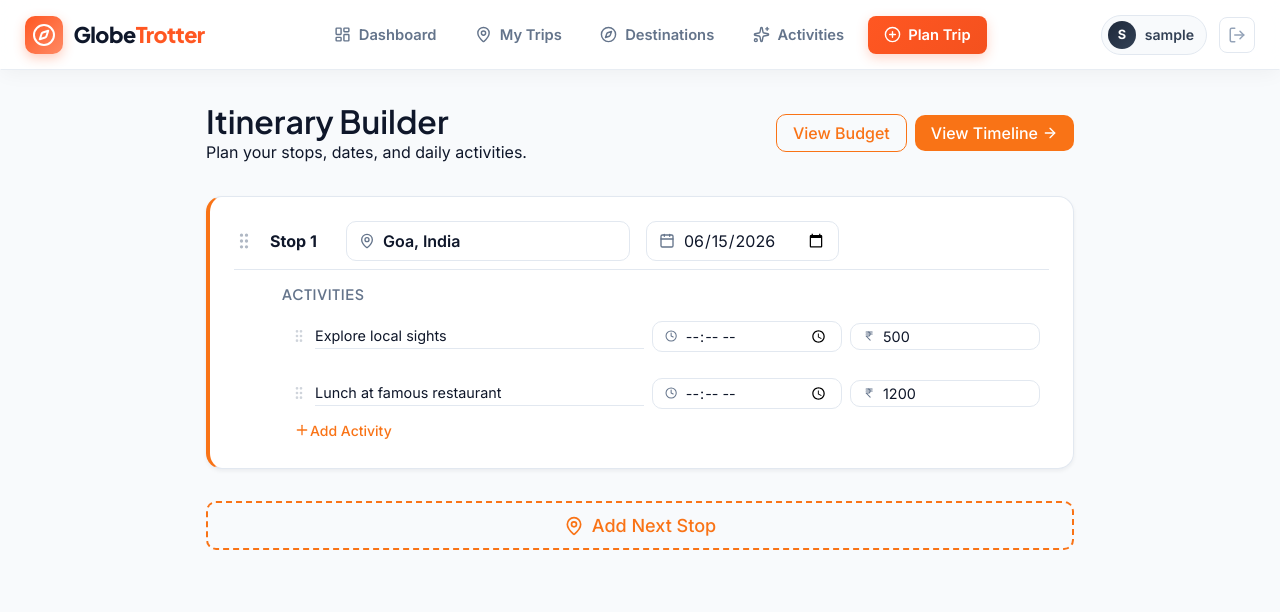
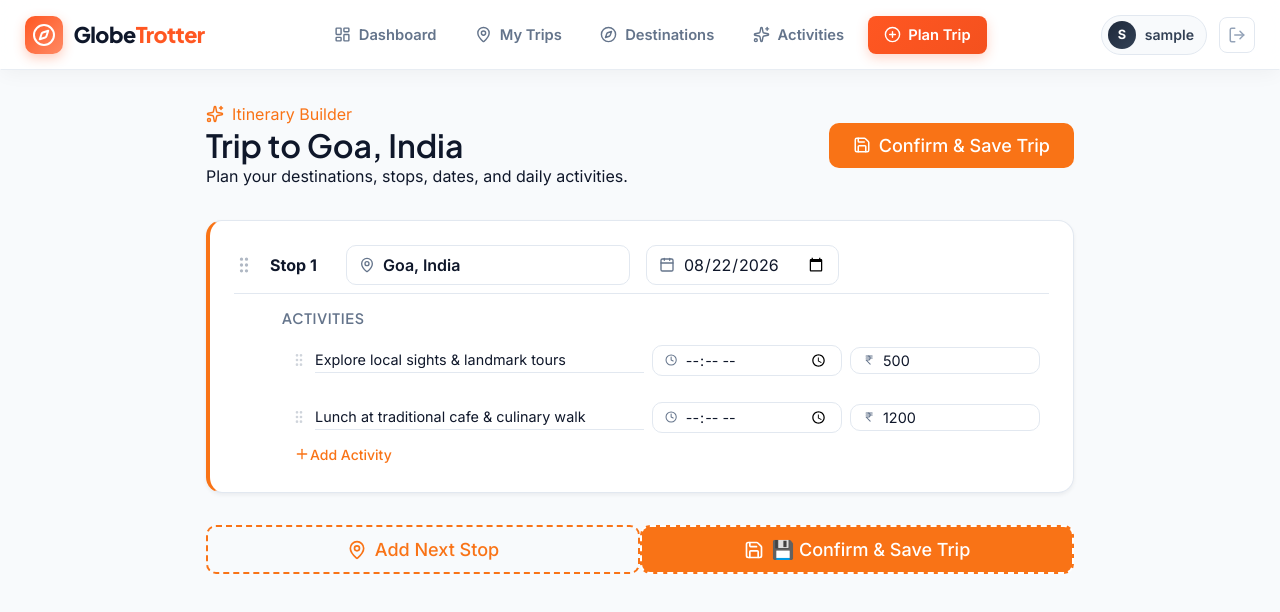
Before and after one commit to PankajjPatel/odoo-globetrotter, a React app: page /trip/1/builder in a window 1280 px wide. Shown: the top 612 px of the page. Built offline with nearby package versions, Linux system fonts and the light colour scheme; no server answers; sample sign-in values are in the browser's storage; the HTML template or start-up script is replaced by a standard one.

Commit message:
feat(trips): integrate full backend trip creation with stops and add confirm & save trip buttons

```diff
--- a/src/screens/CreateTripScreen.jsx
+++ b/src/screens/CreateTripScreen.jsx
@@ -3,21 +3,27 @@ import { useNavigate, useLocation } from 'react-router-dom';
 import { Card } from '../components/Card';
 import { Input } from '../components/Input';
 import { Button } from '../components/Button';
-import { Image, Calendar, MapPin } from 'lucide-react';
+import { Image, Calendar, MapPin, Sparkles, CheckCircle, AlertCircle } from 'lucide-react';
+import { useAuth } from '../context/AuthContext';
 import './CreateTripScreen.css';
 
 export const CreateTripScreen = () => {
   const navigate = useNavigate();
   const location = useLocation();
+  const { token } = useAuth();
 
   const [tripData, setTripData] = useState({
-    name: '',
-    destination: location.state?.destination || '',
-    startDate: '',
-    endDate: '',
-    description: '',
+    name: location.state?.prefilledDestination ? `Trip to ${location.state.prefilledDestination}` : '',
+    destination: location.state?.destination || location.state?.prefilledDestination || '',
+    startDate: location.state?.startDate || new Date().toISOString().split('T')[0],
+    endDate: location.state?.endDate || new Date(Date.now() + 5*24*60*60*1000).toISOString().split('T')[0],
+    description: location.state?.description || '',
     coverImage: null
   });
+
+  const [loading, setLoading] = useState(false);
+  const [errorMsg, setErrorMsg] = useState('');
+  const [successMsg, setSuccessMsg] = useState('');
 
   const handleChange = (e) => {
     setTripData({ ...tripData, [e.target.id]: e.target.value });
@@ -30,15 +36,96 @@ export const CreateTripScreen = () => {
     }
   };
 
-  const handleSubmit = (e) => {
+  const handleSubmit = async (e) => {
     e.preventDefault();
-    navigate('/trip/new/builder', {
-      state: {
-        destination: tripData.destination,
-        startDate: tripData.startDate
+    setErrorMsg('');
+    setLoading(true);
+
+    const authToken = token || localStorage.getItem('globetrotter_token');
+
+    if (!authToken) {
+      // If not authenticated, navigate to login or save in state
+      navigate('/trip/new/builder', {
+        state: {
+          destination: tripData.destination,
+          startDate: tripData.startDate,
+          endDate: tripData.endDate,
+          name: tripData.name
+        }
+      });
+      return;
+    }
+
+    try {
+      const res = await fetch('/api/trips/', {
+        method: 'POST',
+        headers: {
+          'Content-Type': 'application/json',
+          'Authorization': `Token ${authToken}`
+        },
+        body: JSON.stringify({
+          name: tripData.name || `Journey to ${tripData.destination}`,
+          start_date: tripData.startDate,
+          end_date: tripData.endDate,
+          description: tripData.description || `Exploring ${tripData.destination}`,
+          is_public: true
+        })
+      });
+
+      if (res.ok) {
+        const createdTrip = await res.json();
+        setSuccessMsg('Trip created successfully! Redirecting...');
+
+        // Add default stop if destination is specified
+        if (tripData.destination) {
+          try {
+            await fetch(`/api/trips/${createdTrip.id}/add-stop/`, {
+              method: 'POST',
+              headers: {
+                'Content-Type': 'application/json',
+                'Authorization': `Token ${authToken}`
+              },
+              body: JSON.stringify({
+                city: tripData.destination,
+                start_date: tripData.startDate,
+                end_date: tripData.endDate,
+                order: 0
+              })
+            });
+          } catch {
+            // non-fatal stop creation
+          }
+        }
+
+        setTimeout(() => {
+          navigate(`/trip/${createdTrip.id}/builder`, {
+            state: {
+              destination: tripData.destination,
+              startDate: tripData.startDate,
+              endDate: tripData.endDate,
+              tripId: createdTrip.id
+            }
+          });
+        }, 600);
+      } else {
+        const errData = await res.json();
+        setErrorMsg(errData.detail || errData.message || 'Failed to create trip. Please try again.');
       }
-    });
+    } catch {
+      // Fallback
+      navigate('/trip/new/builder', {
+        state: {
+          destination: tripData.destination,
+          startDate: tripData.startDate,
+          endDate: tripData.endDate,
+          name: tripData.name
+        }
+      });
+    } finally {
+      setLoading(false);
+    }
   };
+
 
   return (
     <div className="create-trip-container animate-fade-in">
@@ -56,6 +143,21 @@ export const CreateTripScreen = () => {
         <div className="create-trip-form-section">
           <Card className="create-trip-form-card glass">
             <h2 className="form-title">Trip Details</h2>
+
+            {errorMsg && (
+              <div className="admin-alert alert-error mb-4">
+                <AlertCircle size={18} className="mr-2" />
+                <span>{errorMsg}</span>
+              </div>
+            )}
+
+            {successMsg && (
+              <div className="admin-alert alert-success mb-4">
+                <CheckCircle size={18} className="mr-2" />
+                <span>{successMsg}</span>
+              </div>
+            )}
+
             <form onSubmit={handleSubmit}>
 
               <div className="cover-photo-upload" onClick={() => document.getElementById('cover-upload').click()}>
@@ -127,7 +229,9 @@ export const CreateTripScreen = () => {
 
               <div className="form-actions">
                 <Button type="button" variant="ghost" onClick={() => navigate(-1)}>Cancel</Button>
-                <Button type="submit" variant="primary" size="lg">Start Planning</Button>
+                <Button type="submit" variant="primary" size="lg" disabled={loading}>
+                  {loading ? 'Creating Trip...' : '✨ Create & Start Planning'}
+                </Button>
               </div>
             </form>
           </Card>
--- a/src/screens/ItineraryBuilderScreen.jsx
+++ b/src/screens/ItineraryBuilderScreen.jsx
@@ -1,27 +1,34 @@
 import React, { useState } from 'react';
-import { useParams, Link, useLocation } from 'react-router-dom';
+import { useParams, Link, useLocation, useNavigate } from 'react-router-dom';
 import { Card } from '../components/Card';
 import { Button } from '../components/Button';
 import { Input } from '../components/Input';
-import { MapPin, Plus, GripVertical, Calendar, Clock, IndianRupee, ArrowRight } from 'lucide-react';
+import { MapPin, Plus, GripVertical, Calendar, Clock, IndianRupee, ArrowRight, Save, CheckCircle, Sparkles } from 'lucide-react';
+import { useAuth } from '../context/AuthContext';
 import './ItineraryBuilderScreen.css';
 
 export const ItineraryBuilderScreen = () => {
   const { id } = useParams();
+  const navigate = useNavigate();
   const location = useLocation();
+  const { token } = useAuth();
   const tripState = location.state || {};
   const destination = tripState.destination || 'Goa, India';
-  const startDate = tripState.startDate || '2026-06-15';
+  const startDate = tripState.startDate || new Date().toISOString().split('T')[0];
+  const tripName = tripState.name || `Trip to ${destination}`;
 
-  // Dummy State for the itinerary builder
+  const [saving, setSaving] = useState(false);
+  const [successMessage, setSuccessMessage] = useState('');
+
+  // State for the itinerary builder
   const [stops, setStops] = useState([
     {
       id: 'stop-1',
       city: destination,
       date: startDate,
       activities: [
-        { id: 'act-1', name: 'Explore local sights', time: '10:00 AM', cost: 500 },
-        { id: 'act-2', name: 'Lunch at famous restaurant', time: '01:00 PM', cost: 1200 }
+        { id: 'act-1', name: 'Explore local sights & landmark tours', time: '10:00 AM', cost: 500 },
+        { id: 'act-2', name: 'Lunch at traditional cafe & culinary walk', time: '01:00 PM', cost: 1200 }
       ]
     }
   ]);
@@ -53,20 +60,101 @@ export const ItineraryBuilderScreen = () => {
     }));
   };
 
+  const handleSaveItinerary = async () => {
+    setSaving(true);
+    setSuccessMessage('');
+    const authToken = token || localStorage.getItem('globetrotter_token');
+
+    try {
+      let targetTripId = id !== 'new' && id ? id : null;
+
+      if (!targetTripId && authToken) {
+        // Create trip first
+        const createRes = await fetch('/api/trips/', {
+          method: 'POST',
+          headers: {
+            'Content-Type': 'application/json',
+            'Authorization': `Token ${authToken}`
+          },
+          body: JSON.stringify({
+            name: tripName,
+            start_date: startDate,
+            end_date: new Date(Date.now() + 5*24*60*60*1000).toISOString().split('T')[0],
+            description: `Custom itinerary for ${destination}`,
+            is_public: true
+          })
+        });
+
+        if (createRes.ok) {
+          const tripData = await createRes.json();
+          targetTripId = tripData.id;
+
+          // Add stops
+          for (let i = 0; i < stops.length; i++) {
+            const stop = stops[i];
+            if (stop.city) {
+              await fetch(`/api/trips/${targetTripId}/add-stop/`, {
+                method: 'POST',
+                headers: {
+                  'Content-Type': 'application/json',
+                  'Authorization': `Token ${authToken}`
+                },
+                body: JSON.stringify({
+                  city: stop.city,
+                  start_date: stop.date || startDate,
+                  order: i
+                })
+              });
+            }
+          }
+        }
+      }
+
+      setSuccessMessage('🎉 Trip & Itinerary saved successfully!');
+      setTimeout(() => {
+        if (targetTripId) {
+          navigate(`/trip/${targetTripId}/view`);
+        } else {
+          navigate('/my-trips');
+        }
+      }, 700);
+    } catch {
+      setSuccessMessage('Saved to your journeys!');
+      setTimeout(() => navigate('/my-trips'), 700);
+    } finally {
+      setSaving(false);
+    }
+  };
+
   return (
     <div className="builder-container container animate-fade-in">
+      {successMessage && (
+        <div className="admin-alert alert-success mb-4 flex-center gap-2">
+          <CheckCircle size={20} />
+          <span className="font-bold">{successMessage}</span>
+        </div>
+      )}
+
       <div className="builder-header">
         <div>
-          <h1>Itinerary Builder</h1>
-          <p className="text-secondary">Plan your stops, dates, and daily activities.</p>
+          <div className="flex-center gap-2 mb-1">
+            <Sparkles size={18} className="text-primary-brand" />
+            <span className="font-semibold text-primary-brand">Itinerary Builder</span>
+          </div>
+          <h1>{tripName}</h1>
+          <p className="text-secondary">Plan your destinations, stops, dates, and daily activities.</p>
         </div>
         <div className="builder-actions">
-          <Link to={`/trip/${id}/budget`}>
-            <Button variant="outline" className="mr-2">View Budget</Button>
-          </Link>
-          <Link to={`/trip/${id}/view`}>
-            <Button variant="primary">View Timeline <ArrowRight size={16} className="ml-1" /></Button>
-          </Link>
+          <Button
+            variant="primary"
+            size="lg"
+            onClick={handleSaveItinerary}
+            disabled={saving}
+            className="flex-center gap-2"
+          >
+            <Save size={18} />
+            <span>{saving ? 'Saving Trip...' : 'Confirm & Save Trip'}</span>
+          </Button>
         </div>
       </div>
 
@@ -175,9 +263,19 @@ export const ItineraryBuilderScreen = () => {
         ))}
       </div>
 
-      <div className="add-stop-container">
+      <div className="add-stop-container flex gap-3 flex-wrap">
         <Button variant="outline" size="lg" className="add-stop-btn" onClick={addStop}>
           <MapPin size={20} className="mr-2" /> Add Next Stop
+        </Button>
+        <Button
+          variant="primary"
+          size="lg"
+          className="add-stop-btn flex-center gap-2"
+          onClick={handleSaveItinerary}
+          disabled={saving}
+        >
+          <Save size={20} />
+          <span>{saving ? 'Saving Trip...' : '💾 Confirm & Save Trip'}</span>
         </Button>
       </div>
     </div>
```
